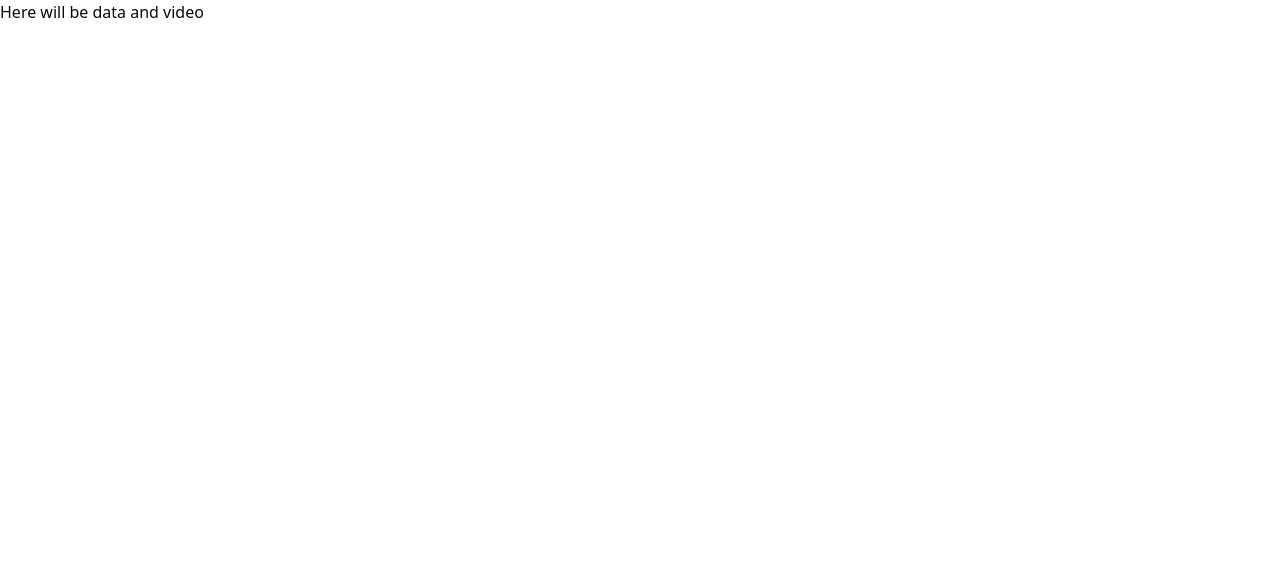
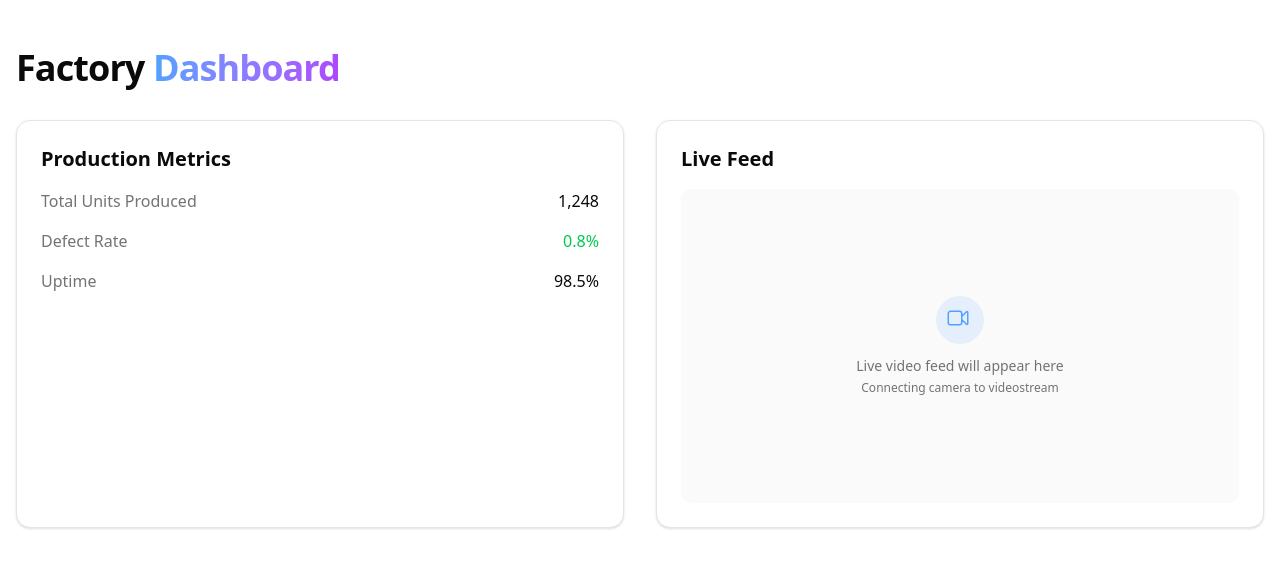
Before and after one commit to Ktsarvi/4.0-Hackathon, a Next.js app in the folder frontend/: page /dashboard in a window 1280 px wide. Shown: the top 568 px of the page. Built offline with nearby package versions, Linux system fonts and the light colour scheme.

Commit message:
dashboard preview

```diff
--- a/frontend/src/app/dashboard/page.tsx
+++ b/frontend/src/app/dashboard/page.tsx
@@ -1,7 +1,73 @@
+"use client";
+
 const Dashboard = () => {
   return (
-    <div>Here will be data and video</div>
-  )
-}
+    <div className="relative min-h-screen w-full overflow-hidden bg-background">
+      <div className="container mx-auto px-4 py-12">
+        <h1 className="mb-8 text-4xl font-bold tracking-tight text-foreground">
+          Factory{" "}
+          <span className="bg-linear-to-r from-blue-400 to-purple-500 bg-clip-text text-transparent">
+            Dashboard
+          </span>
+        </h1>
 
-export default Dashboard
+        <div className="grid grid-cols-1 gap-8 md:grid-cols-2">
+          {/* Data Overview Card */}
+          <div className="rounded-xl border border-border bg-card p-6 shadow-sm">
+            <h2 className="mb-4 text-xl font-semibold text-foreground">
+              Production Metrics
+            </h2>
+            <div className="space-y-4 text-muted-foreground">
+              <div className="flex items-center justify-between">
+                <span>Total Units Produced</span>
+                <span className="font-medium text-foreground">1,248</span>
+              </div>
+              <div className="flex items-center justify-between">
+                <span>Defect Rate</span>
+                <span className="font-medium text-green-500">0.8%</span>
+              </div>
+              <div className="flex items-center justify-between">
+                <span>Uptime</span>
+                <span className="font-medium text-foreground">98.5%</span>
+              </div>
+            </div>
+          </div>
+
+          {/* Video Feed Card */}
+          <div className="rounded-xl border border-border bg-card p-6 shadow-sm">
+            <h2 className="mb-4 text-xl font-semibold text-foreground">
+              Live Feed
+            </h2>
+            <div className="aspect-video overflow-hidden rounded-lg bg-muted/50 flex items-center justify-center">
+              <div className="text-center p-4">
+                <div className="mx-auto mb-3 h-12 w-12 rounded-full bg-blue-500/10 p-2.5 text-blue-400">
+                  <svg
+                    xmlns="http://www.w3.org/2000/svg"
+                    fill="none"
+                    viewBox="0 0 24 24"
+                    strokeWidth={1.5}
+                    stroke="currentColor"
+                    className="h-6 w-6"
+                  >
+                    <path
+                      strokeLinecap="round"
+                      d="M15.75 10.5l4.72-4.72a.75.75 0 011.28.53v11.38a.75.75 0 01-1.28.53l-4.72-4.72M4.5 18.75h9a2.25 2.25 0 002.25-2.25v-9a2.25 2.25 0 00-2.25-2.25h-9A2.25 2.25 0 002.25 7.5v9a2.25 2.25 0 002.25 2.25z"
+                    />
+                  </svg>
+                </div>
+                <p className="text-sm text-muted-foreground">
+                  Live video feed will appear here
+                </p>
+                <p className="mt-1 text-xs text-muted-foreground">
+                  Connecting camera to videostream
+                </p>
+              </div>
+            </div>
+          </div>
+        </div>
+      </div>
+    </div>
+  );
+};
+
+export default Dashboard;
```
